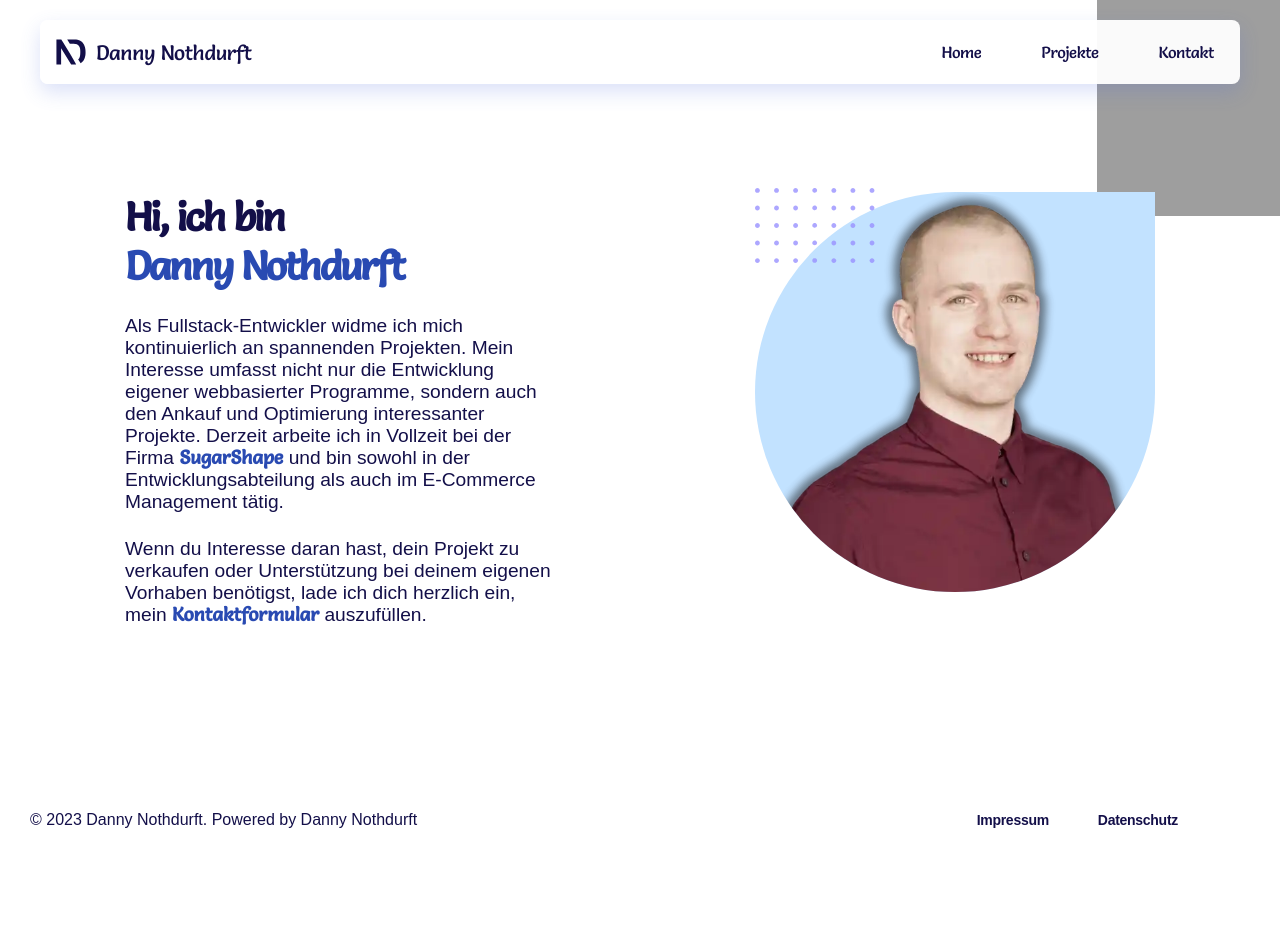
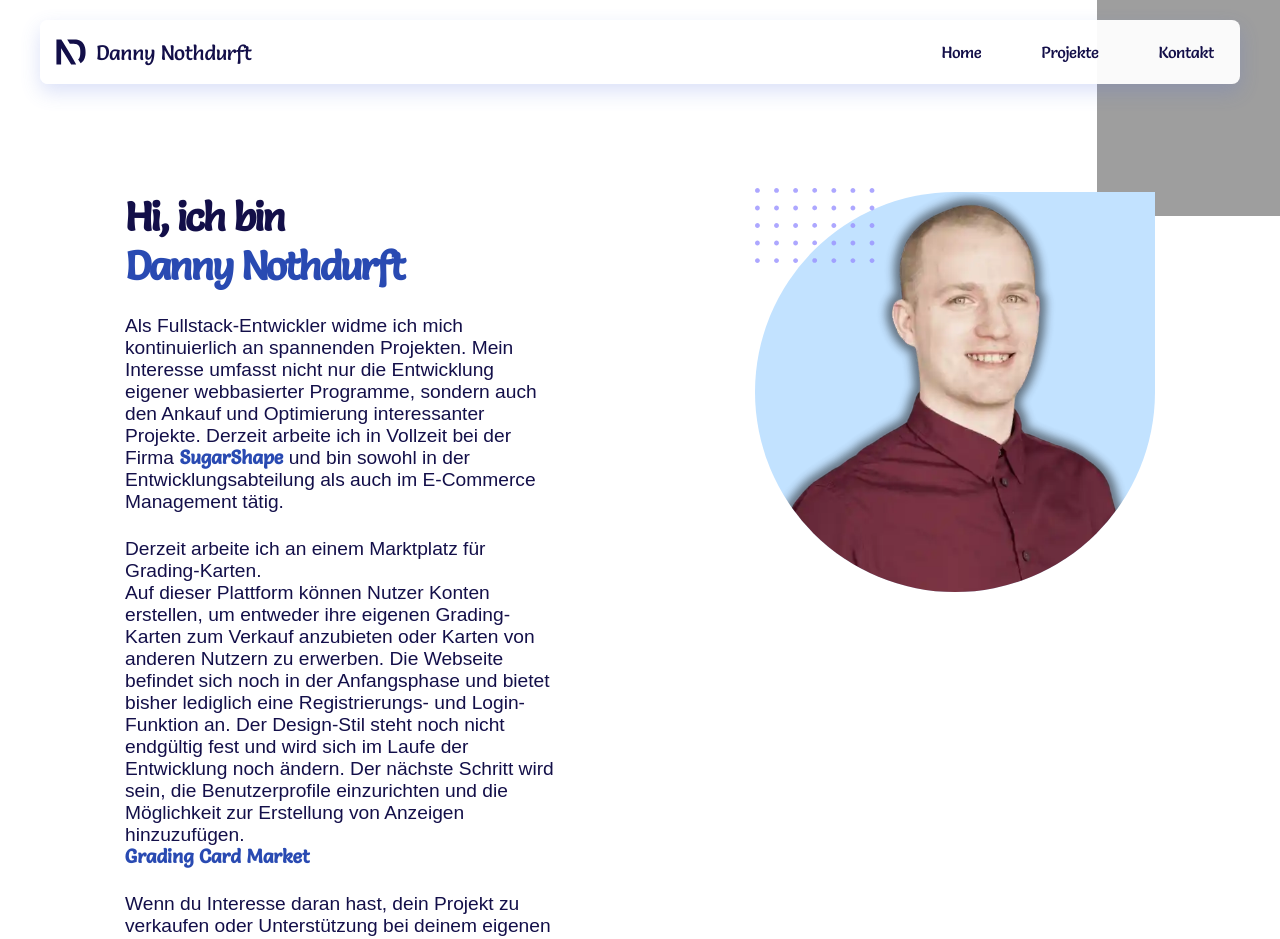
Before and after one commit to dannynothdurft/danny, a Next.js app: page / in a window 1280 px wide. Shown: the top 939 px of the page. Before the commit the page ends 840 px from the top, so only its background shows below. Built offline with nearby package versions, Linux system fonts and the light colour scheme; grey boxes are pictures that could not be loaded.

Commit message:
project Bescheibung

```diff
--- a/src/pages/home/index.tsx
+++ b/src/pages/home/index.tsx
@@ -43,6 +43,27 @@ export default function HomePage() {
         </p>
 
         <p>
+          Derzeit arbeite ich an einem Marktplatz für Grading-Karten.
+          <br />
+          Auf dieser Plattform können Nutzer Konten erstellen, um entweder ihre
+          eigenen Grading-Karten zum Verkauf anzubieten oder Karten von anderen
+          Nutzern zu erwerben. Die Webseite befindet sich noch in der
+          Anfangsphase und bietet bisher lediglich eine Registrierungs- und
+          Login-Funktion an. Der Design-Stil steht noch nicht endgültig fest und
+          wird sich im Laufe der Entwicklung noch ändern. Der nächste Schritt
+          wird sein, die Benutzerprofile einzurichten und die Möglichkeit zur
+          Erstellung von Anzeigen hinzuzufügen.
+          <br />
+          <Link
+            href="https://grading-card-market.com/"
+            title="Grading Card Market"
+            target="_blank"
+          >
+            Grading Card Market
+          </Link>
+        </p>
+
+        <p>
           Wenn du Interesse daran hast, dein Projekt zu verkaufen oder
           Unterstützung bei deinem eigenen Vorhaben benötigst, lade ich dich
           herzlich ein, mein{" "}
```
